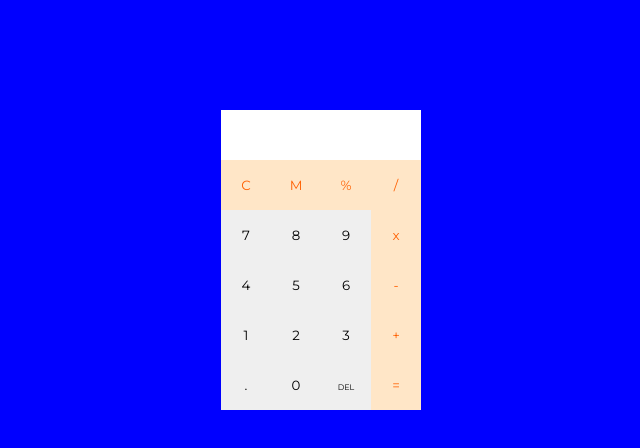
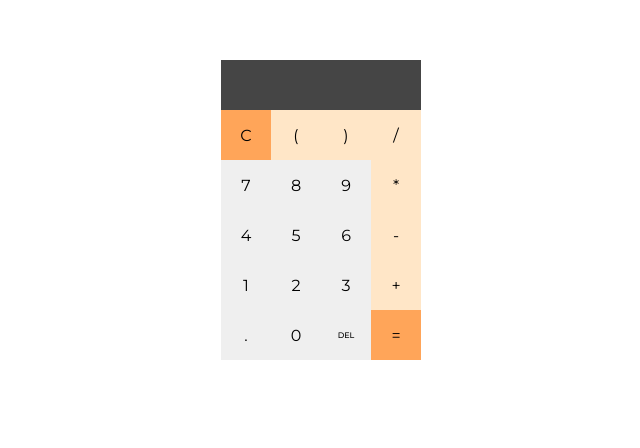
Before and after one commit to findmaria/calculadora, a plain HTML site: page index.html in a window 1280 px wide. Shown: the part 190-638 px from the top of the page, without its empty margins (319-959 px from the left). Drawn offline with Linux system fonts and the light colour scheme.

Commit message:
refiz a calculadora usando tabela

```diff
--- a/index.html
+++ b/index.html
@@ -1,44 +1,61 @@
 <!DOCTYPE html>
 <html lang="pt-br">
+
 <head>
     <meta charset="UTF-8">
     <meta name="viewport" content="width=device-width, initial-scale=1.0">
     <title>Calculadora</title>
     <link rel="stylesheet" href="style2.css">
 </head>
+
 <body>
     <main>
-        <section id="calculator">
-            <div class="flex">
-                <input type="text" class="display">
-                <button class="clear op" >C</button>
-                <button class="op">M</button>
-                <button class="op">%</button>
-                <button class="op">/</button><br>
+        <section class="calculator">
+            <table>
 
-                <button class="btn-num">7</button>
-                <button class="btn-num">8</button>
-                <button class="btn-num">9</button>
-                <button class="op">x</button><br>
+                <tr>
+                    <td colspan="4"><input type="text" class="display"></td>
+                </tr>
 
-                <button class="btn-num">4</button>
-                <button class="btn-num">5</button>
-                <button class="btn-num">6</button>
-                <button class="op">-</button><br>
+                <tr>
+                    <th><button class="btn btn-clear">C</th>
+                    <th><button class="btn btn-num color">(</th>
+                    <th><button class="btn btn-num color">)</th>
+                    <th><button class="btn btn-num color">/</th>
+                </tr>
 
-                <button class="btn-num">1</button>
-                <button class="btn-num">2</button>
-                <button class="btn-num">3</button>
-                <button class="op">+</button><br>
+                <tr>
+                    <td> <button class="btn btn-num">7</td>
+                    <td> <button class="btn btn-num">8</td>
+                    <td> <button class="btn btn-num">9</td>
+                    <th><button class="btn btn-num color">*</th>
+                </tr>
 
-                <button>.</button>
-                <button class="btn-num">0</button>
-                <button><span class="del" id="del">DEL</span></button>
-                <button class="equal op">=</button>
-            </div>
+                <tr>
+                    <td> <button class="btn btn-num">4</td>
+                    <td><button class="btn btn-num">5</td>
+                    <td><button class="btn btn-num">6</td>
+                    <th><button class="btn btn-num color">-</th>
+                </tr>
+
+                <tr>
+                    <td><button class="btn btn-num">1</td>
+                    <td><button class=" btn btn-num">2</td>
+                    <td><button class=" btn btn-num">3</td>
+                    <th><button class="btn btn-num color">+</th>
+                </tr>
+
+                <tr>
+                    <td><button class="btn btn-num">.</td>
+                    <td><button class="btn btn-num">0</td>
+                    <td><button class="btn btn-del">DEL</td>
+                    <th><button class="btn btn-eq">=</th>
+                </tr>
+            </table>
         </section>
     </main>
 
     <script src="script.js"></script>
 </body>
+
 </html>
--- a/script.js
+++ b/script.js
@@ -1,25 +1,54 @@
 function Calculadora(){
     this.display = document.querySelector('.display');
+
+    this.inicia = () => {
+        this.capturaCliques();
+        this.capturaEnter();
+    };
+
+    this.capturaEnter = () => {
+        document.addEventListener('keyup', e => {
+            if (e.key !== 'Enter') return;
+            this.realizaConta();
+        });
+    };
 
     this.capturaCliques = () => {
         document.addEventListener('click', e => {
             const el = e.target;
-            if (el.classList.contains('btn-num'))this.addNumDisplay(el);
-            if (el.classList.contains('op'))this.addNumDisplay(el);
-            if (el.classList.contains('clear'))this.clear();
-            if (el.classList.contains('del'))this.del(el);
-            if (el.classList.contains('equal'))this.realizaConta(el);
+            if (el.classList.contains('btn-num')) this.addNumDisplay(el);
+            if (el.classList.contains('btn-clear')) this.clear();
+            if (el.classList.contains('btn-del')) this.del();
+            if (el.classList.contains('btn-eq')) this.realizaConta();
         });
     };
 
-    //el.innerText adiciona o texto interno do botão na tela (display)
+    this.addNumDisplay = el => {
+        this.display.value +=  el.innerText;
+        this.display.focus();
+    };
 
-    this.addNumDisplay = el => this.display.value += el.innerText;
+    this.del = () => this.display.value = this.display.value.slice(0, -1);
+
+    this.realizaConta = () => {
+        try{
+            const conta = eval(this.display.value);
+
+            if(!conta){
+                alert('Conta inválida');
+                return;
+            }
+
+            this.display.value = conta;
+
+        }catch(e){
+            alert('Conta inválida!');
+            return;
+        }
+    }
+
     this.clear = () => this.display.value = '';
-    this.inicia = () => this.capturaCliques();
+};
 
-    this.del = () =>
-        this.display.value = this.display.value.slice(0, -1);
-}
 const calculadora = new Calculadora();
 calculadora.inicia();
--- a/style2.css
+++ b/style2.css
@@ -5,56 +5,59 @@
 *{
     margin: 0px;
     padding: 0px;
+    box-sizing: border-box;
 }
 
-#calculator{
+.calculator{
+    width: 100vw;
     height: 100vh;
-    background-color: blue;
     display: flex;
+    flex-direction: column;
     justify-content: center;
     align-items: center;
 }
 
-.flex{
-    display: flex;
-    flex-wrap: wrap;
-    width: 200px;
-    height: 200px;
+table{
+    border-collapse: collapse;
+    text-align: center;
 }
 
-.op{
-    background-color: #FFE6C7;
-    color: #FF6000;
+tr, td, th{
+    width: 50px;
+    height: 50px;
 }
 
-#c, #igual{
-    background-color: #FFE6C7;
-    color: black;
+.display{
+    background-color: #454545;
+    color: white;
+    border: none;
+    font-size: 2em;
+    width: 100%;
+    height: 100%;
+    text-align: right;
+    padding-right: 5px;
 }
 
-button{
-    width: 50px;
-    height: 50px;
-    border: 0px;
-    font-family: "Montserrat", sans-serif;
+.btn{
+    width: 100%;
+    height: 100%;
+    font-family: 'Montserrat';
+    border: none;
+    cursor: pointer;
+    font-size: 1em;
 }
 
-button:hover{
-    cursor: pointer;
-    background-color:#dedcd9;
-    color: black;
+.btn-clear, .btn-eq{background-color: #FFA559;}
+
+.btn-del{
+    font-size: 0.5em;
+    font-weight: 500;
 }
 
-#del{font-size: 0.6em;}
+.btn:hover{background-color:#f5c297;}
 
-.op:hover{background-color: #FFA559;}
+.btn-clear:hover, .btn-eq:hover{background-color: #f5c297;}
 
+.color{background-color: #FFE6C7;}
 
-input{
-    width: 100%;
-    height: 50px;
-    border: 0px;
-    text-align: right;
-    font-size: 2em;
-    padding-right: 5px;
-}
+.color:hover{background-color:#f5c297;}
```
